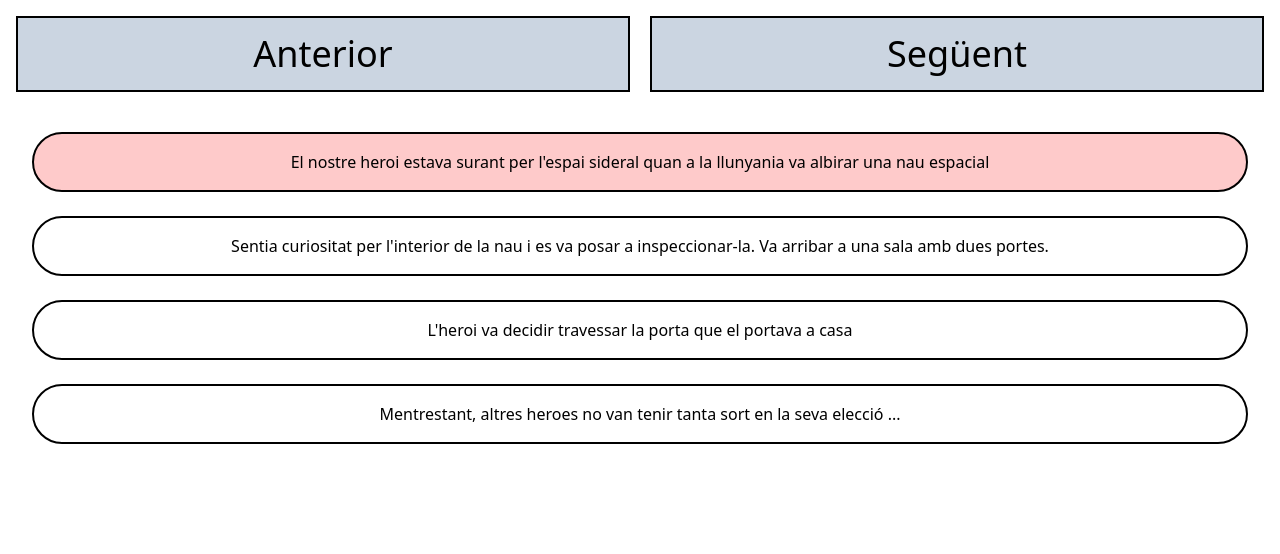
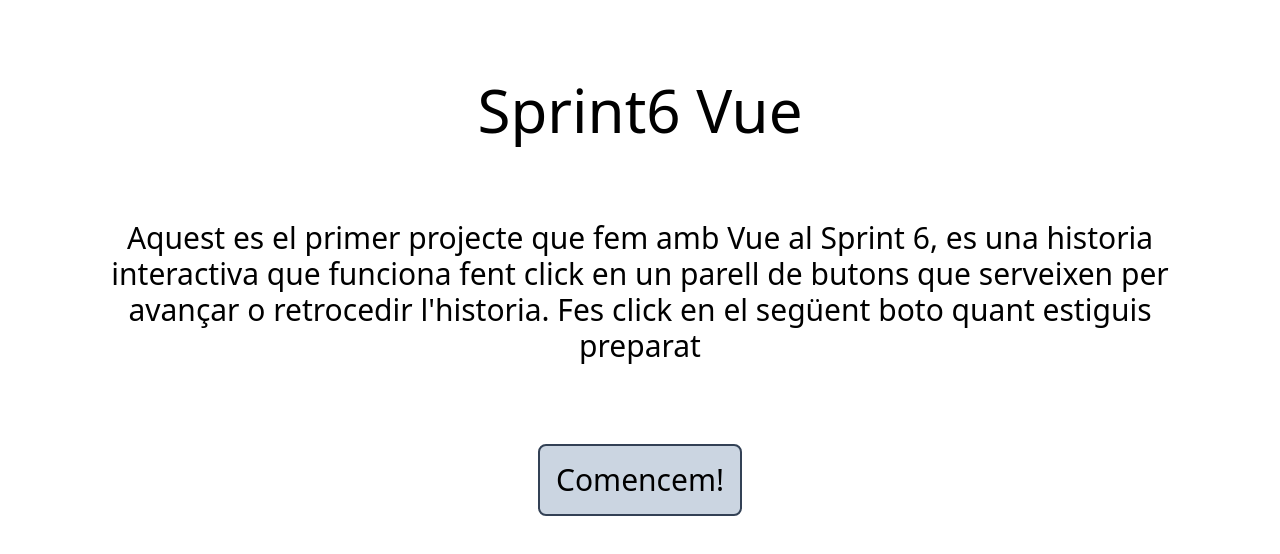
Before and after one commit to Swarleys/Sprint6, a Vue app in the folder Vue/: page / in a window 1280 px wide. Shown: the top 554 px of the page. Built offline with nearby package versions, Linux system fonts and the light colour scheme.

Commit message:
Exercici 5

```diff
--- a/Vue/src/components/Home.vue
+++ b/Vue/src/components/Home.vue
@@ -4,13 +4,12 @@
 import Botons from "./Botons.vue";
 import { ref } from 'vue';
 const currentSentence = ref(0);
+const started = ref(false);
 
 const increase = (): number => {
     if (currentSentence.value < 3) {
         currentSentence.value++;
     }
-    console.log(currentSentence.value);
-
     return currentSentence.value;
 }
 const decrease = (): number => {
@@ -23,8 +22,15 @@
 </script>
 
 <template>
-    <Botons @nextScene="increase()" @prevScene="decrease()" />
-    <Scene :data="messages" :scene="currentSentence" />
+    <div v-if="!started" class="flex flex-col justify-center items-center gap-20 mt-20">
+        <h1 class="text-6xl">Sprint6 Vue</h1>
+        <p class="max-w-6xl text-center text-3xl">Aquest es el primer projecte que fem amb Vue al Sprint 6, es una historia interactiva que funciona fent click en un parell de butons que serveixen per avançar o retrocedir l'historia. Fes click en el següent boto quant estiguis preparat</p>
+        <button type="button" @click="() => started = true" class="text-3xl p-4 bg-slate-300 rounded-lg border-2 border-slate-700">Comencem!</button>
+    </div>
+    <div v-if="started">
+        <Botons @nextScene="increase()" @prevScene="decrease()" />
+        <Scene :data="messages" :scene="currentSentence" />
+    </div>
 </template>
 
 <style scoped>
```
